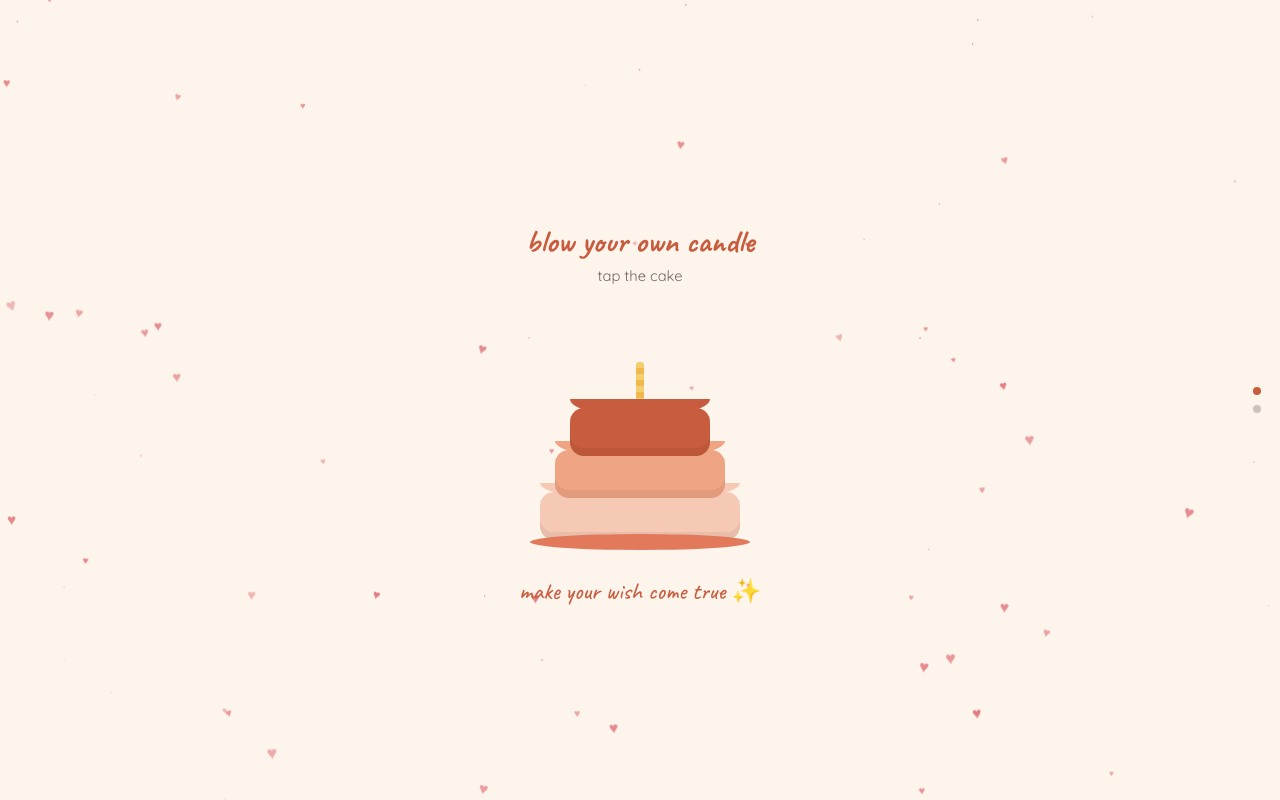
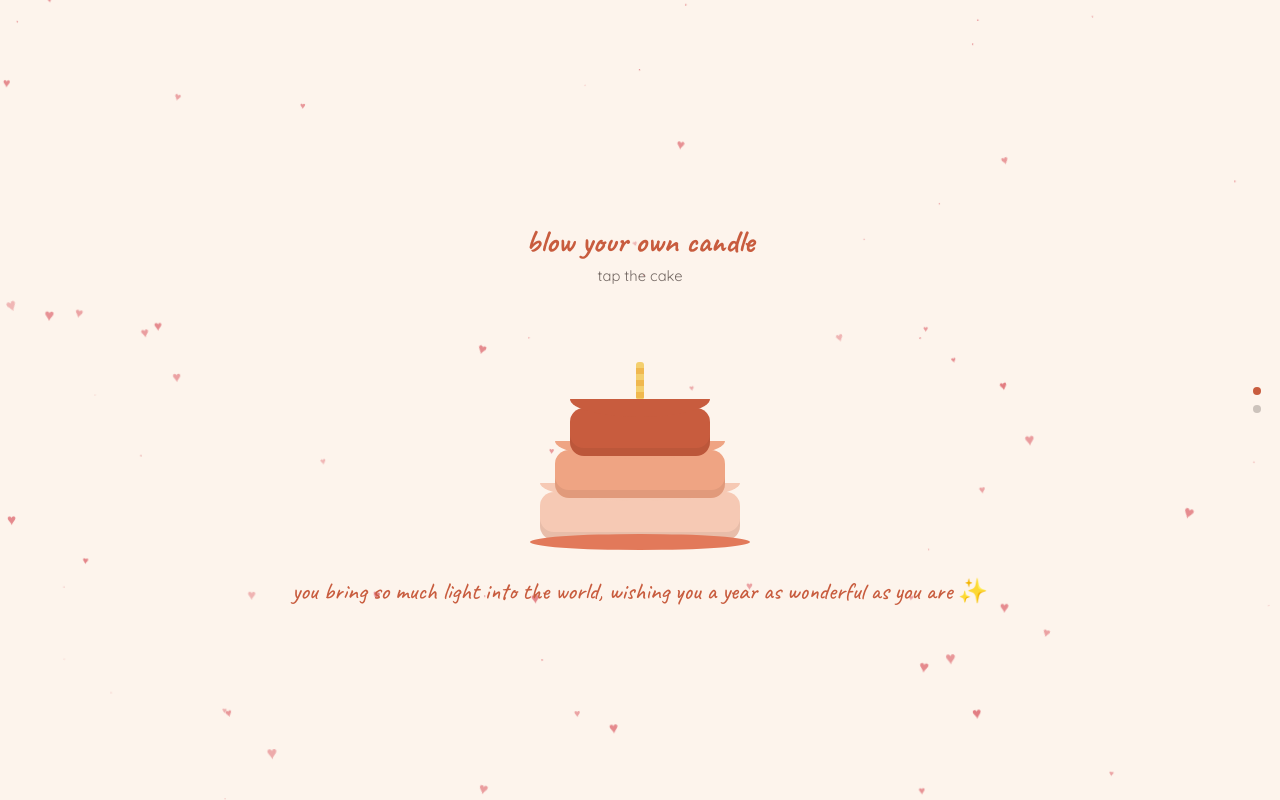
Before and after one commit to Enerel22/for-him, a plain HTML site: page index.html in a window 1280 px wide. Both pictures are taken after a click on the element 640 px from the left and 440 px from the top of the page. Drawn offline with Linux system fonts and the light colour scheme.

Commit message:
update design

```diff
--- a/index.html
+++ b/index.html
@@ -293,7 +293,7 @@
       <div class="layer layer3"><div class="drip"></div></div>
       <div class="plate"></div>
     </div>
-    <div class="after-blow" id="afterBlow">make your wish come true ✨</div>
+    <div class="after-blow" id="afterBlow">you bring so much light into the world, wishing you a year as wonderful as you are ✨</div>
   </section>
 
 </div>
```
